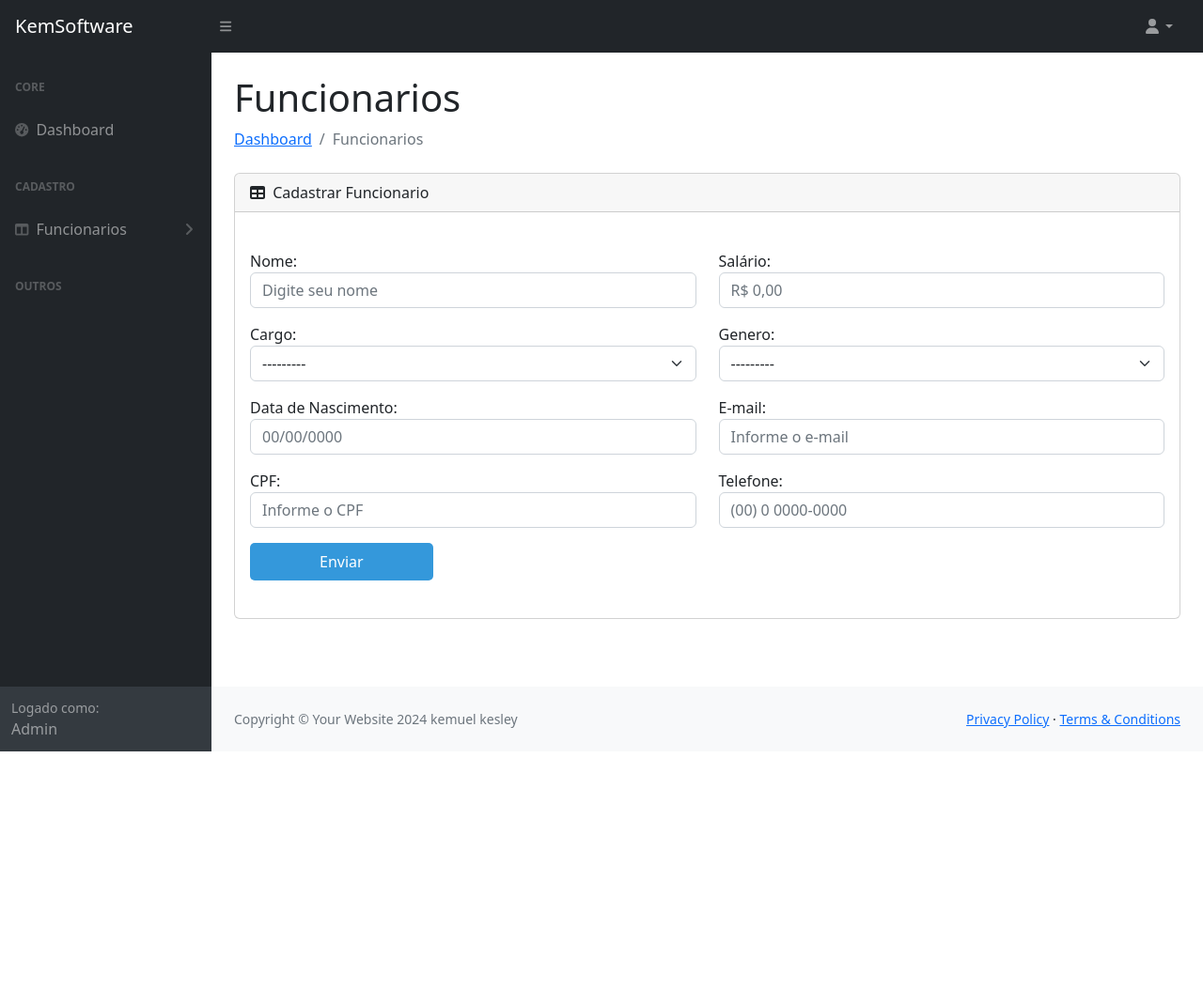
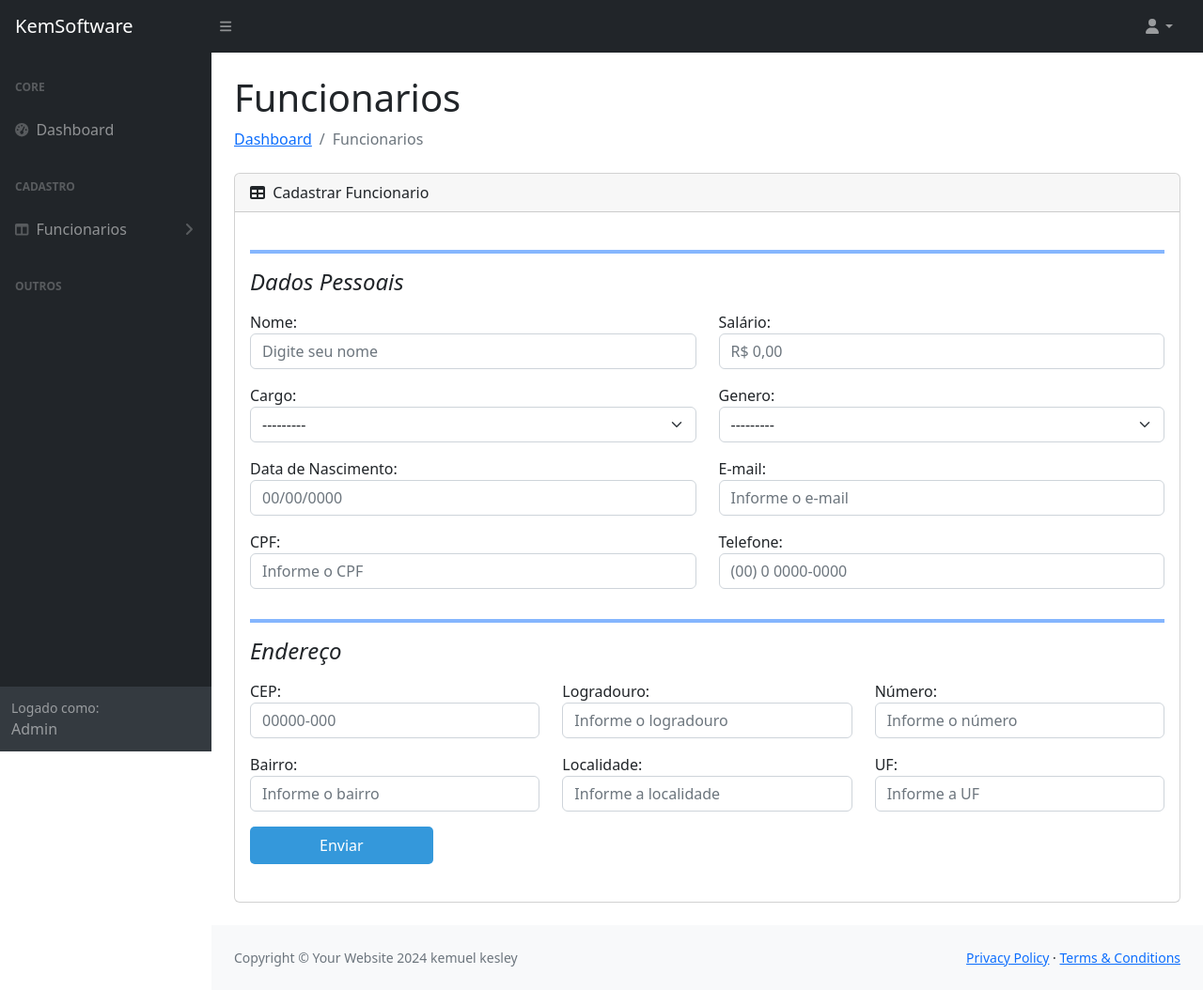
Before and after one commit to kemuelkesley/empresa_sidebar, a Django app: page /cadastrar_funcionario/ in a window 1280 px wide. Shown: the whole page at 94% size. Before the commit the page ends 800 px from the top, so only its background shows below. Run offline with Django 5.2, Linux system fonts and the light colour scheme; data that the repository does not hold is empty; some libraries are stand-ins or nearby versions.

Commit message:
Criado o arquivo em js para consumir a api VIACEP do IBGE para auto-completar o endereço

```diff
--- a/empresa/forms.py
+++ b/empresa/forms.py
@@ -80,6 +80,66 @@ class FuncionarioForm(forms.ModelForm):
         }),
     )
 
+    cep = forms.CharField(
+        label='CEP',
+        max_length=8,
+        required=False,
+        widget=forms.TextInput(attrs={
+            'class': 'form-control',
+            'placeholder': '00000-000',
+        }),
+    )
+
+    logradouro = forms.CharField(
+        label='Logradouro',
+        max_length=20,
+        required=False,
+        widget=forms.TextInput(attrs={
+            'class':'form-control',
+            'placeholder': 'Informe o logradouro',
+        }),
+    )
+
+    numero = forms.CharField(
+        label='Número',
+        max_length=10,
+        required=False,
+        widget=forms.TextInput(attrs={
+            'class':'form-control',
+            'placeholder': 'Informe o número',
+        }),
+    )
+
+    bairro = forms.CharField(
+        label='Bairro',
+        max_length=20,
+        required=False,
+        widget=forms.TextInput(attrs={
+            'class':'form-control',
+            'placeholder': 'Informe o bairro',
+        }),
+    )
+
+    localidade = forms.CharField(
+        label='Localidade',
+        max_length=20,
+        required=False,
+        widget=forms.TextInput(attrs={
+            'class':'form-control',
+            'placeholder': 'Informe a localidade',
+        }),
+    )
+
+    uf = forms.CharField(
+        label='UF',
+        max_length=2,
+        required=False,
+        widget=forms.TextInput(attrs={
+            'class':'form-control',
+            'placeholder': 'Informe a UF',
+        })
+    )
+
 
     class Meta:
         model = Funcionario
--- a/empresa/models.py
+++ b/empresa/models.py
@@ -29,5 +29,14 @@ class Funcionario(models.Model):
     telefone = models.CharField(max_length=11, null=True, blank=True)
 
 
+    #Endereço
+    cep = models.CharField(max_length=8, null=True, blank=True)
+    logradouro = models.CharField(max_length=50, null=True, blank=True)
+    numero = models.CharField(max_length=10, null=True, blank=True)
+    bairro = models.CharField(max_length=50, null=True, blank=True)
+    localidade = models.CharField(max_length=50, null=True, blank=True)
+    uf = models.CharField(max_length=2, null=True, blank=True)
+
+
     def __str__(self):
         return self.nome
--- /dev/null
+++ b/setup/static/js/form.js
@@ -0,0 +1,26 @@
+// form.js
+$(document).ready(function() {
+    $('#id_cep').on('blur', function() {
+        let cep = $(this).val().replace(/\D/g, '');
+        if (cep) {
+            $.ajax({
+                url: `https://viacep.com.br/ws/${cep}/json/`,
+                dataType: 'json',
+                success: function(data) {
+                    if ('erro' in data) {
+                        alert("CEP: " + cep + " não encontrado.");
+                    } else {
+                        // Preencha automaticamente os campos de endereço
+                        $('#id_logradouro').val(data.logradouro);
+                        $('#id_bairro').val(data.bairro);
+                        $('#id_localidade').val(data.localidade);
+                        $('#id_uf').val(data.uf);
+                    }
+                },
+                error: function(jqXHR, textStatus, errorThrown) {
+                    console.error('Erro na requisição:', textStatus, errorThrown);
+                }
+            });
+        }
+    });
+});
--- a/templates/cadastrar_funcionario.html
+++ b/templates/cadastrar_funcionario.html
@@ -19,6 +19,12 @@
                     <div class="card-body">
                         <form class=" mx-auto my-4" action="" method="POST">
                             {% csrf_token %}
+
+                            <hr class="border border-primary border-2 opacity-50">
+
+                            <div class="mb-3">
+                               <h4><i>Dados Pessoais</i></h4>
+                            </div>
 
                             <div class="row">
                                 <div class="col-md-6">
@@ -68,6 +74,56 @@
                                 </div>
                             </div>
 
+                            <!-- Endereço -->
+                            <hr class="border border-primary border-2 opacity-50">
+
+                            <div class="mb-3">
+                                <h4><i>Endereço</i></h4>
+                            </div>
+
+                            <div class="row">
+                                <div class="col-md-4">
+                                    <div class="mb-3">
+                                        <label for="#id_cep">CEP:</label>
+                                        {{ form.cep }}
+                                    </div>
+                                </div>
+                                <div class="col-md-4">
+                                    <div class="mb-3">
+                                        <label for="#id_logradouro">Logradouro:</label>
+                                        {{ form.logradouro }}
+                                    </div>
+                                </div>
+                                <div class="col-md-4">
+                                    <div class="mb-3">
+                                        <label for="numero">Número:</label>
+                                        {{ form.numero }}
+                                    </div>
+                                </div>
+                            </div>
+
+                            <div class="row">
+                                <div class="col-md-4">
+                                    <div class="mb-3">
+                                        <label for="#id_bairro">Bairro:</label>
+                                        {{ form.bairro }}
+                                    </div>
+                                </div>
+                                <div class="col-md-4">
+                                    <div class="mb-3">
+                                        <label for="#id_localidade">Localidade:</label>
+                                        {{ form.localidade }}
+                                    </div>
+                                </div>
+                                <div class="col-md-4">
+                                    <div class="mb-3">
+                                        <label for="#id_uf">UF:</label>
+                                        {{ form.uf }}
+                                    </div>
+                                </div>
+                            </div>
+
+
                             <input type="submit" class="btn_test" value="Enviar">
 
                         </form>
--- a/templates/partials/base.html
+++ b/templates/partials/base.html
@@ -9,6 +9,8 @@
         <meta name="author" content="kemuel kesley ferreira dos santos" />
         <title>{% block title %}Base{% endblock %}</title>
         <link href="https://cdn.jsdelivr.net/npm/simple-datatables@7.1.2/dist/style.min.css" rel="stylesheet" />
+        <script src="https://code.jquery.com/jquery-3.6.0.min.js"></script>
+        <script src="{% static 'js/form.js' %}"></script>
         <link href="{% static 'css/styles.css' %}" rel="stylesheet" />
         <link href="{% static 'css/button.css' %}" rel="stylesheet" />
         <link href="{% static 'css/tabela.css' %}" rel="stylesheet" />
```
Also changed, not shown: templates/editar_funcionario.html (+55 -0 lines), empresa/migrations/0002_funcionario_bairro_funcionario_cep_and_more.py (added).
